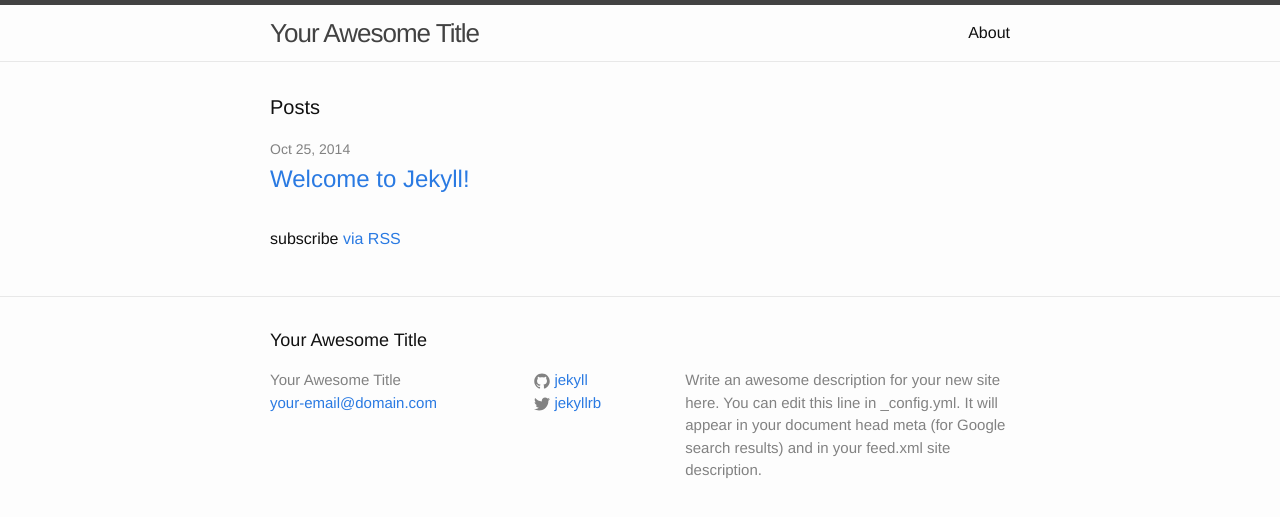
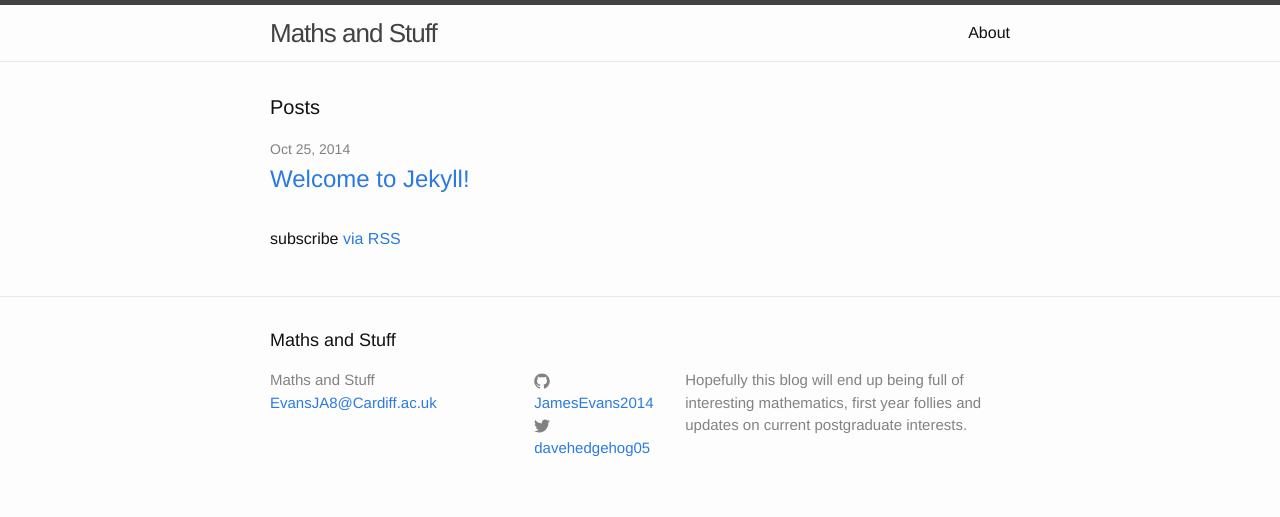
Before and after one commit to JamesEvans2014/JamesEvans2014.github.io, a Jekyll site: the page built from index.html, in a window 1280 px wide. Shown: the top 517 px of the page. Built offline with Jekyll 4.4.1, drawn with Linux system fonts in a browser that asks for light colours.

Commit message:
Update _config.yml

```diff
--- a/_config.yml
+++ b/_config.yml
@@ -1,14 +1,13 @@
 # Site settings
-title: Your Awesome Title
-email: your-email@domain.com
+title: Maths and Stuff
+email: EvansJA8@Cardiff.ac.uk
 description: > # this means to ignore newlines until "baseurl:"
-  Write an awesome description for your new site here. You can edit this
-  line in _config.yml. It will appear in your document head meta (for
-  Google search results) and in your feed.xml site description.
+  Hopefully this blog will end up being full of interesting mathematics,
+  first year follies and updates on current postgraduate interests.
 baseurl: "" # the subpath of your site, e.g. /blog/
 url: "http://yourdomain.com" # the base hostname & protocol for your site
-twitter_username: jekyllrb
-github_username:  jekyll
+twitter_username: davehedgehog05
+github_username:  JamesEvans2014
 
 # Build settings
 markdown: kramdown
```
